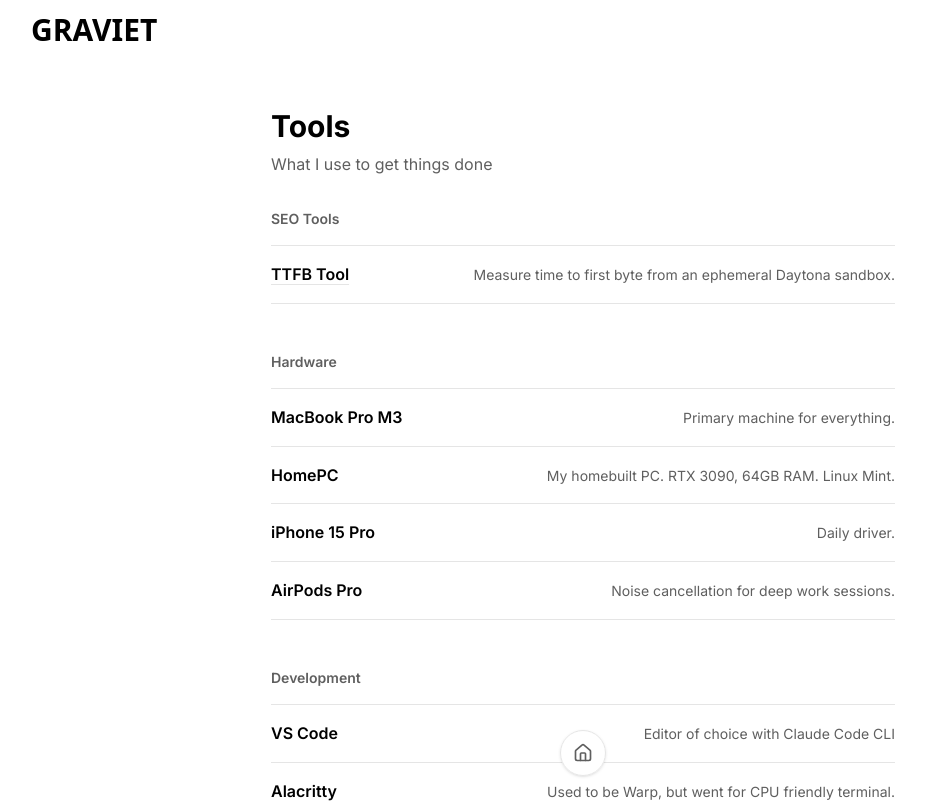
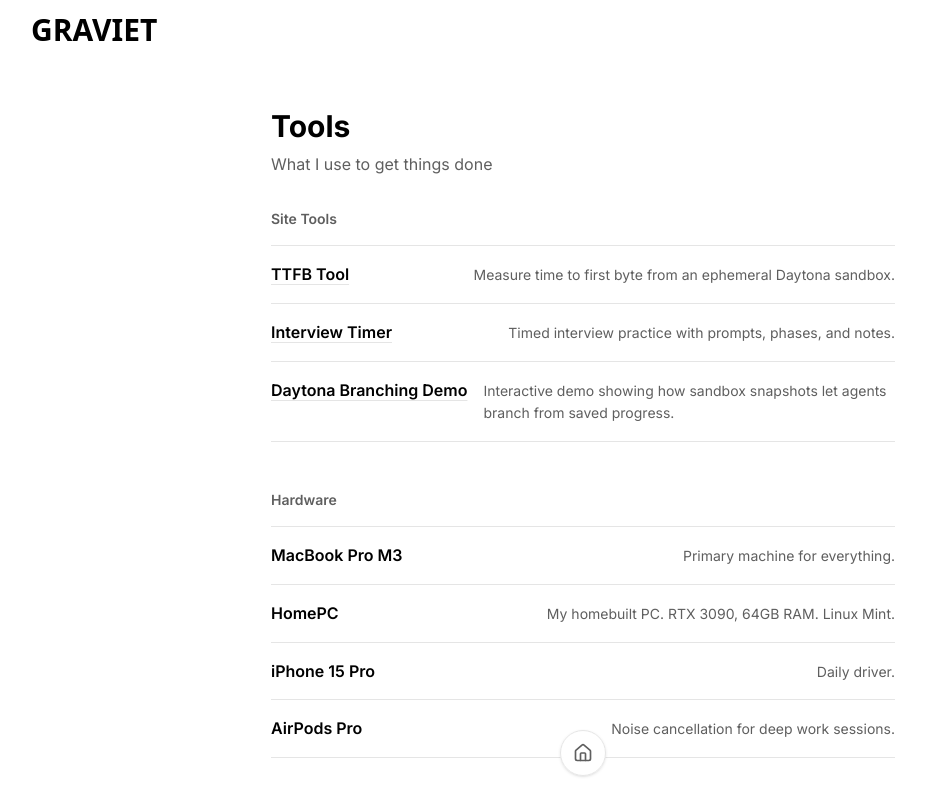
Before and after one commit to danielgraviet/graviet.io, a Next.js app: page /tools in a window 1280 px wide. Shown: the top 803 px of the page, without its empty margins (57-983 px from the left). Built offline with nearby package versions, Linux system fonts and the light colour scheme; a web font is replaced by a local one.

Commit message:
added site tools

```diff
--- a/src/app/tools/page.tsx
+++ b/src/app/tools/page.tsx
@@ -11,12 +11,22 @@
   items: { name: string; description: string; href?: string }[];
 }[] = [
   {
-    heading: "SEO Tools",
+    heading: "Site Tools",
     items: [
       {
         name: "TTFB Tool",
         description: "Measure time to first byte from an ephemeral Daytona sandbox.",
         href: "/tools/ttfb",
+      },
+      {
+        name: "Interview Timer",
+        description: "Timed interview practice with prompts, phases, and notes.",
+        href: "/interview-tool",
+      },
+      {
+        name: "Daytona Branching Demo",
+        description: "Interactive demo showing how sandbox snapshots let agents branch from saved progress.",
+        href: "/daytona-search-demo",
       },
     ],
   },
```
